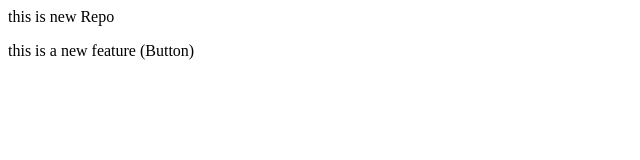
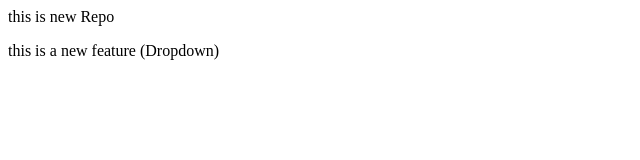
Before and after one commit to bhartiamit5506-ai/local-Repo, a plain HTML site: page index.html in a window 1280 px wide. Shown: the full height of the page, 0-640 px from the left. Drawn offline with Linux system fonts and the light colour scheme.

Commit message:
Add Dropdown

```diff
--- a/index.html
+++ b/index.html
@@ -1,2 +1,2 @@
 <p>this is new Repo</p>
-<p>this is a new feature (Button)</p>
+<p>this is a new feature (Dropdown)</p>
```
